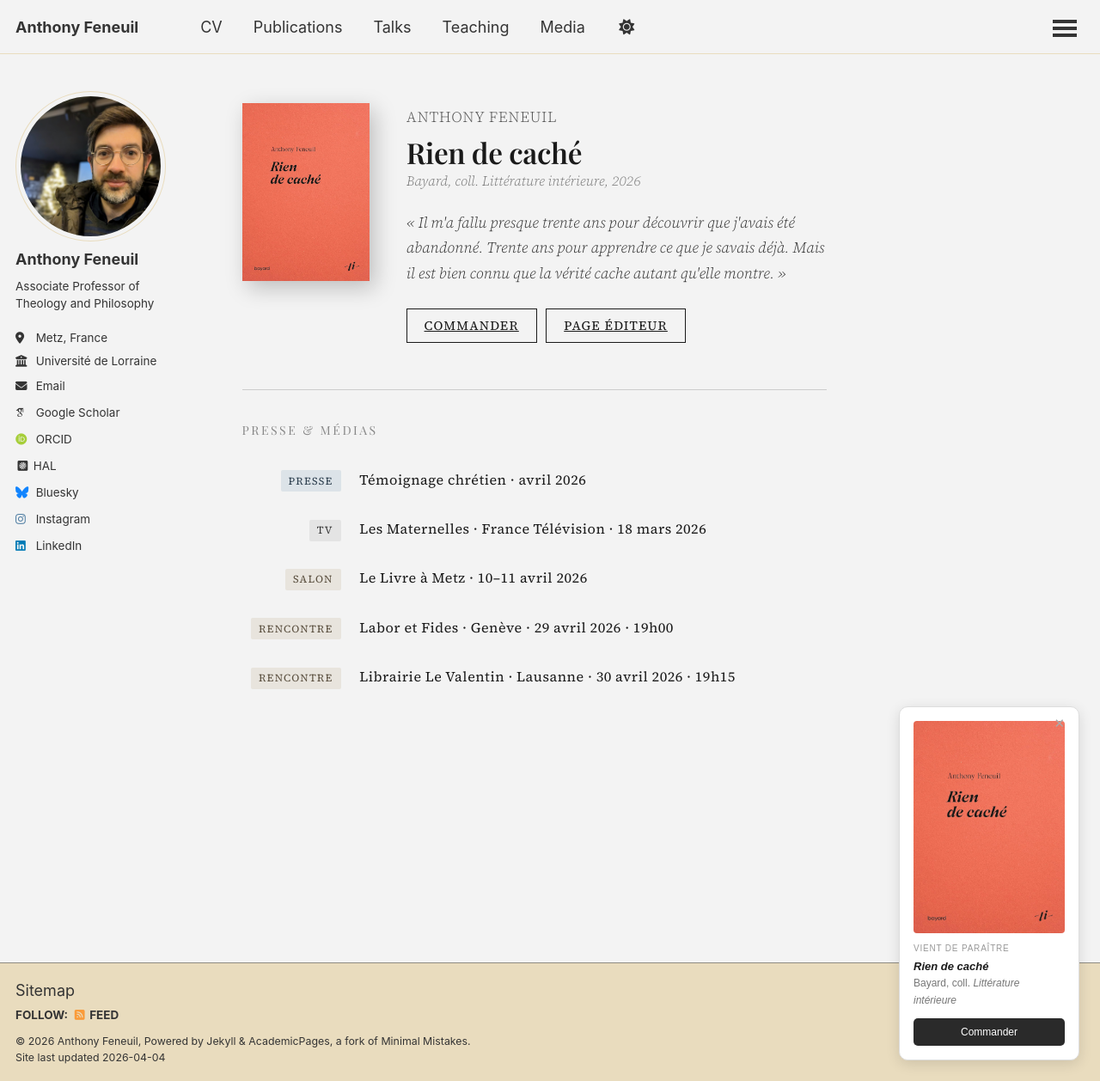
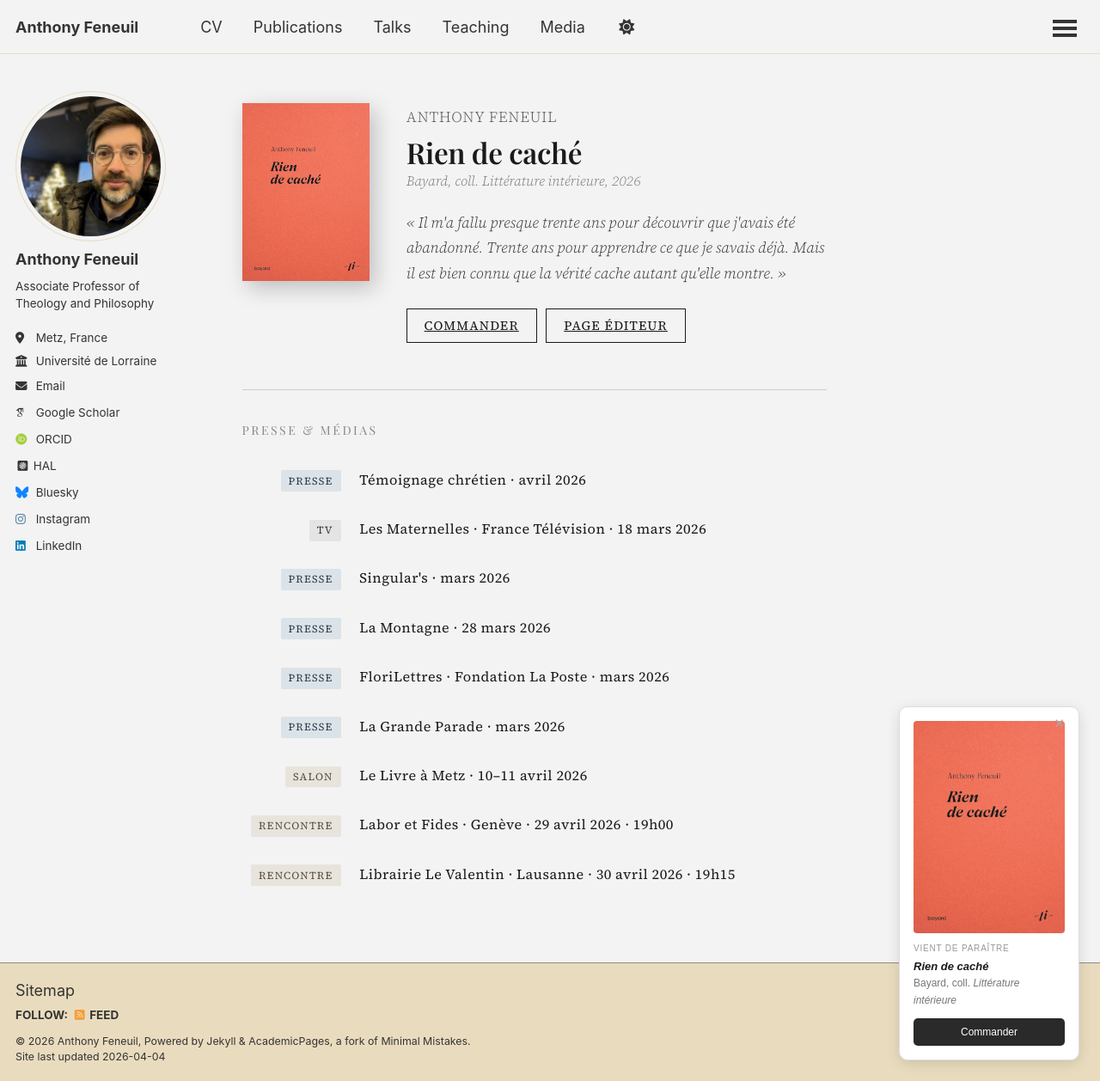
Before and after one commit to anfnl/anfnl.github.io, a Jekyll site: the page built from _pages/rien-de-cache.md, in a window 1280 px wide and 1258 px high. Shown: the whole window at 86% size. Built offline with Jekyll 4.4.1, drawn with Linux system fonts in a browser that asks for light colours; some web fonts are replaced; a script that is not in the unit is left out.

Commit message:
Update rien-de-cache.md

```diff
--- a/_pages/rien-de-cache.md
+++ b/_pages/rien-de-cache.md
@@ -76,6 +76,26 @@ author_profile: true
 </div>
 
 <div class="rdc-item">
+<div class="rdc-tag-col"><span class="rdc-tag tag-presse">Presse</span></div>
+<div class="rdc-item-body"><p class="rdc-item-source"><a href="https://singulars.fr/10-conseils-de-lecture-de-singulars-et-de-my-fair-book-pour-mars-2026/" target="_blank">Singular's · mars 2026</a></p></div>
+</div>
+
+<div class="rdc-item">
+<div class="rdc-tag-col"><span class="rdc-tag tag-presse">Presse</span></div>
+<div class="rdc-item-body"><p class="rdc-item-source"><a href="https://www.lamontagne.fr/paris-75000/loisirs/on-leve-le-voile-sur-rien-de-cache-livre-signe-anthony-feneuil_14941783/" target="_blank">La Montagne · 28 mars 2026</a></p></div>
+</div>
+
+<div class="rdc-item">
+<div class="rdc-tag-col"><span class="rdc-tag tag-presse">Presse</span></div>
+<div class="rdc-item-body"><p class="rdc-item-source"><a href="https://www.fondationlaposte.org/florilettres/dernieres-parutions/dernieres-parutions-edition-mars-2026-par-elisabeth-miso-et" target="_blank">FloriLettres · Fondation La Poste · mars 2026</a></p></div>
+</div>
+
+<div class="rdc-item">
+<div class="rdc-tag-col"><span class="rdc-tag tag-presse">Presse</span></div>
+<div class="rdc-item-body"><p class="rdc-item-source"><a href="https://www.lagrandeparade.com/acrobates-de-la-plume/auto-biographie/7055-%C2%AB-rien-de-cach%C3%A9-%C2%BB-les-simagr%C3%A9es-de-la-naissance-sous-x.html" target="_blank">La Grande Parade · mars 2026</a></p></div>
+</div>
+
+<div class="rdc-item">
 <div class="rdc-tag-col"><span class="rdc-tag tag-event">Salon</span></div>
 <div class="rdc-item-body"><p class="rdc-item-source">Le Livre à Metz · 10–11 avril 2026</p></div>
 </div>
```
